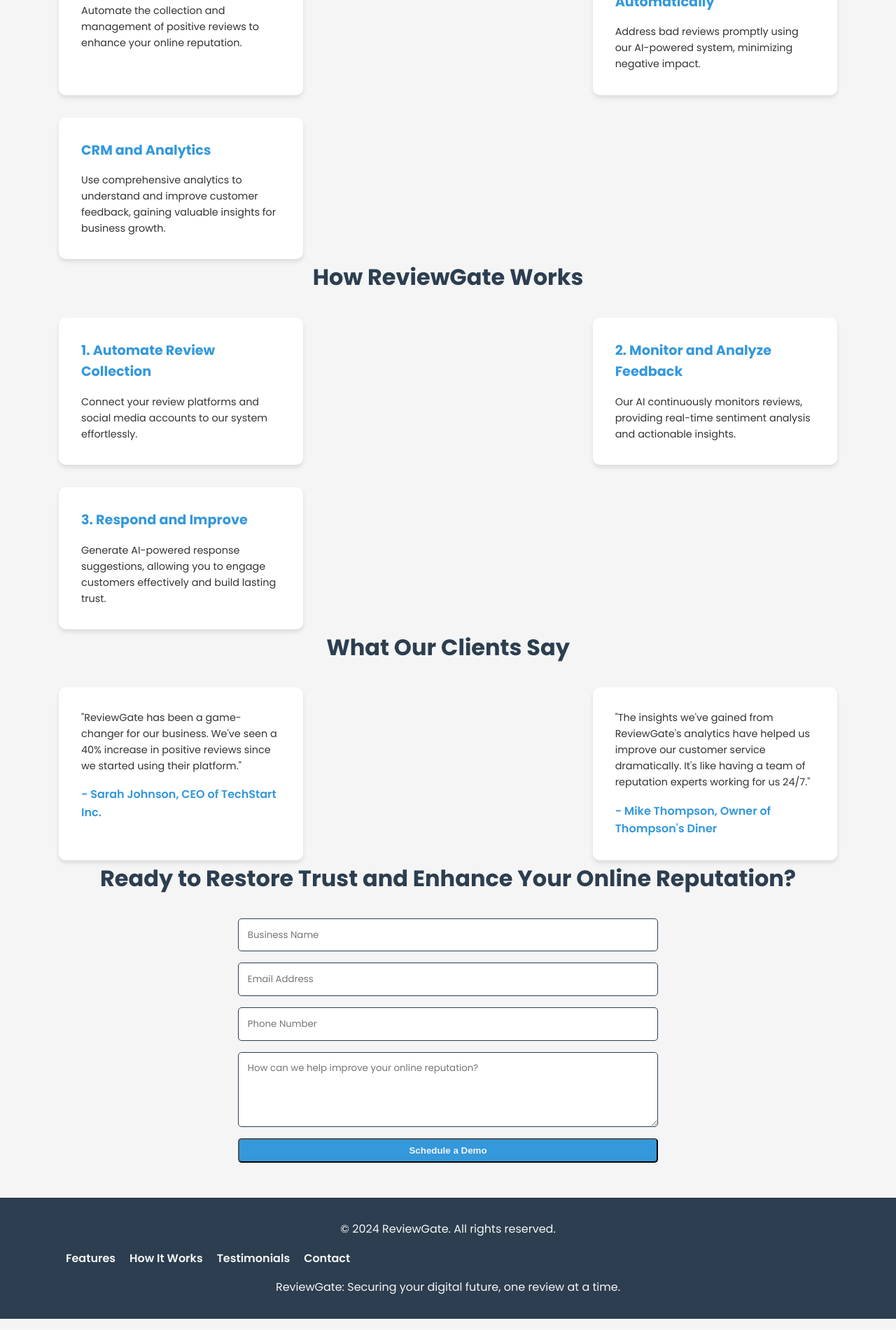
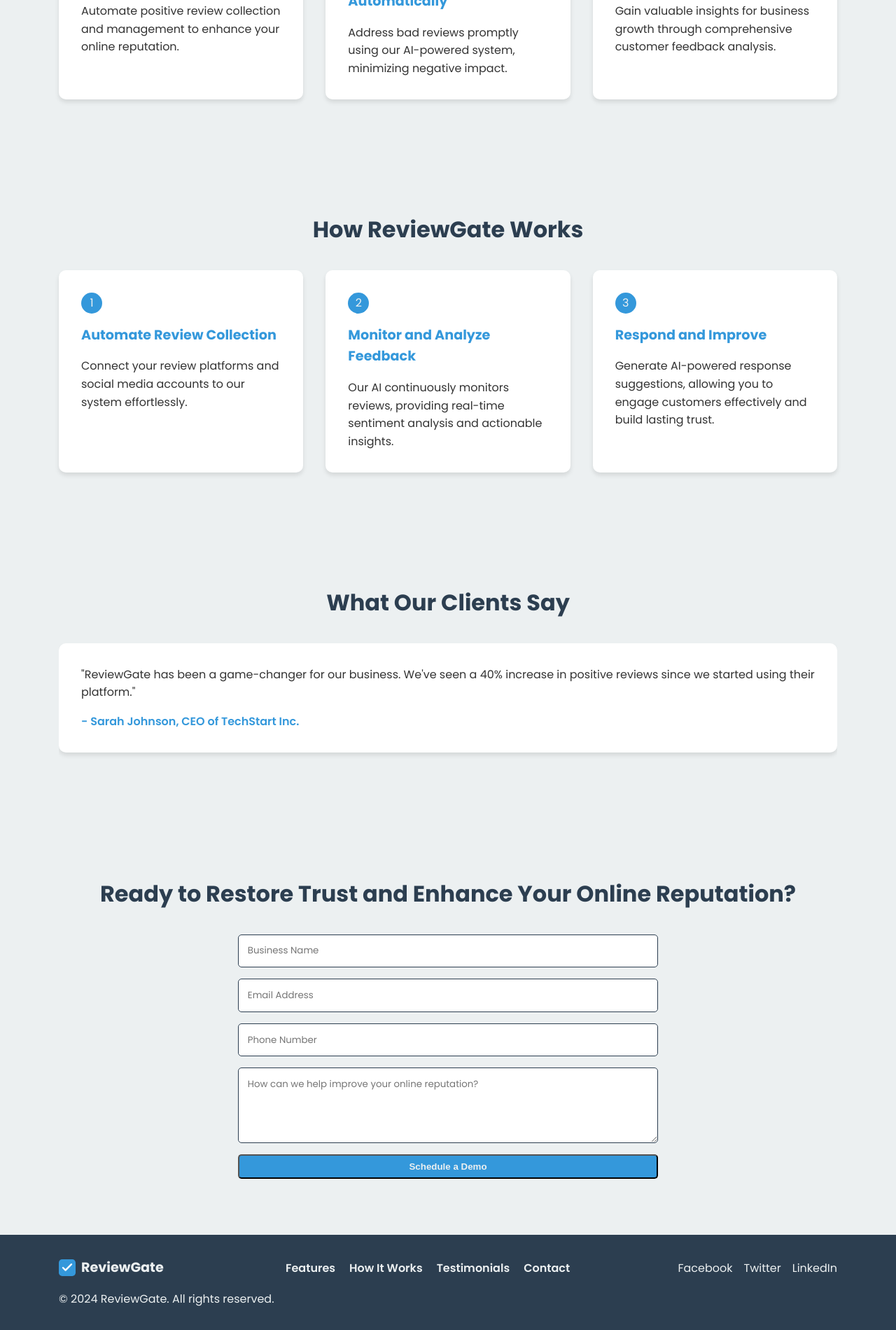
Before and after one commit to lawrence18365/trustguard, a plain HTML site: page index.html in a window 1280 px wide. Shown: the part 628-2528 px from the top of the page at 70% size. Drawn offline with Linux system fonts and the light colour scheme.

Commit message:
Update index.html

```diff
--- a/index.html
+++ b/index.html
@@ -9,7 +9,9 @@
         :root {
             --primary: #3498db;
             --secondary: #2c3e50;
-            --light: #f5f5f5;
+            --accent: #e74c3c;
+            --light: #ecf0f1;
+            --dark: #34495e;
             --text: #333333;
         }
 
@@ -40,6 +42,7 @@
             width: 100%;
             top: 0;
             z-index: 1000;
+            box-shadow: 0 2px 5px rgba(0,0,0,0.1);
         }
 
         nav {
@@ -116,8 +119,8 @@
             margin: 0 auto 2rem;
         }
 
-        main {
-            padding: 50px 0;
+        main section {
+            padding: 80px 0;
         }
 
         h2 {
@@ -127,15 +130,13 @@
             margin-bottom: 2rem;
         }
 
-        .features, .steps, .testimonials {
-            display: flex;
-            flex-wrap: wrap;
-            justify-content: space-between;
+        .feature-grid, .steps-grid {
+            display: grid;
+            grid-template-columns: repeat(auto-fit, minmax(250px, 1fr));
             gap: 2rem;
         }
 
         .feature-card, .step-card, .testimonial-card {
-            flex-basis: calc(33.333% - 1.33rem);
             background-color: #fff;
             padding: 2rem;
             border-radius: 10px;
@@ -143,7 +144,7 @@
             transition: transform 0.3s ease, box-shadow 0.3s ease;
         }
 
-        .feature-card:hover, .step-card:hover, .testimonial-card:hover {
+        .feature-card:hover, .step-card:hover {
             transform: translateY(-5px);
             box-shadow: 0 6px 12px rgba(0,0,0,0.15);
         }
@@ -154,31 +155,16 @@
             font-size: 1.2rem;
         }
 
-        .feature-card p, .step-card p, .testimonial-card p {
-            font-size: 0.9rem;
-        }
-
-        .testimonial-card cite {
-            display: block;
-            margin-top: 1rem;
-            font-style: normal;
-            font-weight: 600;
-            color: var(--primary);
-        }
-
-        @media (max-width: 768px) {
-            nav ul {
-                display: none;
-            }
-            .hero h1 {
-                font-size: 2rem;
-            }
-            .hero p {
-                font-size: 1rem;
-            }
-            .feature-card, .step-card, .testimonial-card {
-                flex-basis: 100%;
-            }
+        .step-number {
+            display: inline-block;
+            width: 30px;
+            height: 30px;
+            background-color: var(--primary);
+            color: var(--light);
+            border-radius: 50%;
+            text-align: center;
+            line-height: 30px;
+            margin-bottom: 1rem;
         }
     </style>
 </head>
@@ -201,30 +187,33 @@
         </nav>
     </header>
 
+    <main>
         <section class="hero">
             <div class="container">
-            <h1>Restoring Trust for Small and Medium Enterprises</h1>
-            <p>We help SMEs struggling with bad reviews regain trust and build a positive online reputation. Our AI-powered solution automates review management, boosts positive feedback, and provides valuable customer insights.</p>
-            <a href="#contact" class="cta-button">Schedule a Demo</a>
+                <h1>Restore Trust and Boost Your Online Reputation</h1>
+                <p>ReviewGate helps SMEs overcome bad reviews, automate reputation management, and gain valuable customer insights.</p>
+                <a href="#contact" class="cta-button">Start Your Free Trial</a>
             </div>
         </section>
 
-    <main>
         <section id="features">
             <div class="container">
                 <h2>What We Do</h2>
-                <div class="features">
+                <div class="feature-grid">
                     <div class="feature-card">
+                        <i class="icon-boost"></i>
                         <h3>Boost Reviews</h3>
-                        <p>Automate the collection and management of positive reviews to enhance your online reputation.</p>
+                        <p>Automate positive review collection and management to enhance your online reputation.</p>
                     </div>
                     <div class="feature-card">
+                        <i class="icon-manage"></i>
                         <h3>Manage Reviews Automatically</h3>
                         <p>Address bad reviews promptly using our AI-powered system, minimizing negative impact.</p>
                     </div>
                     <div class="feature-card">
+                        <i class="icon-analytics"></i>
                         <h3>CRM and Analytics</h3>
-                        <p>Use comprehensive analytics to understand and improve customer feedback, gaining valuable insights for business growth.</p>
+                        <p>Gain valuable insights for business growth through comprehensive customer feedback analysis.</p>
                     </div>
                 </div>
             </div>
@@ -232,17 +221,20 @@
 <section id="how-it-works">
             <div class="container">
                 <h2>How ReviewGate Works</h2>
-                <div class="steps">
+                <div class="steps-grid">
                     <div class="step-card">
-                        <h3>1. Automate Review Collection</h3>
+                        <span class="step-number">1</span>
+                        <h3>Automate Review Collection</h3>
                         <p>Connect your review platforms and social media accounts to our system effortlessly.</p>
                     </div>
                     <div class="step-card">
-                        <h3>2. Monitor and Analyze Feedback</h3>
+                        <span class="step-number">2</span>
+                        <h3>Monitor and Analyze Feedback</h3>
                         <p>Our AI continuously monitors reviews, providing real-time sentiment analysis and actionable insights.</p>
                     </div>
                     <div class="step-card">
-                        <h3>3. Respond and Improve</h3>
+                        <span class="step-number">3</span>
+                        <h3>Respond and Improve</h3>
                         <p>Generate AI-powered response suggestions, allowing you to engage customers effectively and build lasting trust.</p>
                     </div>
                 </div>
@@ -252,7 +244,7 @@
         <section id="testimonials">
             <div class="container">
                 <h2>What Our Clients Say</h2>
-                <div class="testimonials">
+                <div class="testimonial-slider">
                     <div class="testimonial-card">
                         <p>"ReviewGate has been a game-changer for our business. We've seen a 40% increase in positive reviews since we started using their platform."</p>
                         <cite>- Sarah Johnson, CEO of TechStart Inc.</cite>
@@ -281,7 +273,14 @@
 
     <footer>
         <div class="container">
-            <p>&copy; 2024 ReviewGate. All rights reserved.</p>
+            <div class="footer-content">
+                <div class="footer-logo">
+                    <svg viewBox="0 0 40 40" fill="none" xmlns="http://www.w3.org/2000/svg">
+                        <rect width="40" height="40" rx="8" fill="#3498db"/>
+                        <path d="M10 20L16 26L30 12" stroke="#FFFFFF" stroke-width="4" stroke-linecap="round" stroke-linejoin="round"/>
+                    </svg>
+                    ReviewGate
+                </div>
                 <nav>
                     <ul>
                         <li><a href="#features">Features</a></li>
@@ -290,11 +289,37 @@
                         <li><a href="#contact">Contact</a></li>
                     </ul>
                 </nav>
-            <p>ReviewGate: Securing your digital future, one review at a time.</p>
+                <div class="social-links">
+                    <a href="#" class="social-icon">Facebook</a>
+                    <a href="#" class="social-icon">Twitter</a>
+                    <a href="#" class="social-icon">LinkedIn</a>
+                </div>
+            </div>
+            <p>&copy; 2024 ReviewGate. All rights reserved.</p>
         </div>
     </footer>
+    <style>
+        .testimonial-slider {
+            display: flex;
+            overflow-x: auto;
+            scroll-snap-type: x mandatory;
+            gap: 2rem;
+            padding-bottom: 1rem;
+        }
 
-    <style>
+        .testimonial-card {
+            flex: 0 0 100%;
+            scroll-snap-align: start;
+        }
+
+        .testimonial-card cite {
+            display: block;
+            margin-top: 1rem;
+            font-style: normal;
+            font-weight: 600;
+            color: var(--primary);
+        }
+
         form {
             display: flex;
             flex-direction: column;
@@ -314,36 +339,61 @@
             background-color: var(--secondary);
             color: var(--light);
             padding: 2rem 0;
-            text-align: center;
         }
 
-        footer nav ul {
-            justify-content: center;
-            margin: 1rem 0;
+        .footer-content {
+            display: flex;
+            justify-content: space-between;
+            align-items: center;
+            margin-bottom: 1rem;
         }
 
-        footer nav ul li {
-            margin: 0 10px;
+        .footer-logo {
+            display: flex;
+            align-items: center;
+            font-size: 1.2rem;
+            font-weight: 700;
         }
 
-        footer nav ul li a {
+        .footer-logo svg {
+            width: 24px;
+            height: 24px;
+            margin-right: 8px;
+        }
+
+        .social-links {
+            display: flex;
+            gap: 1rem;
+        }
+
+        .social-icon {
             color: var(--light);
             text-decoration: none;
+            transition: color 0.3s ease;
+        }
+
+        .social-icon:hover {
+            color: var(--primary);
         }
 
         @media (max-width: 768px) {
-            .feature-card, .step-card, .testimonial-card {
-                flex-basis: 100%;
+            nav ul {
+                display: none;
+            }
+
+            .hero h1 {
+                font-size: 2rem;
+            }
+
+            .hero p {
+                font-size: 1rem;
+            }
+
+            .footer-content {
+                flex-direction: column;
+                gap: 1rem;
             }
         }
     </style>
-
-    <script>
-        document.getElementById('leadForm').addEventListener('submit', function(e) {
-            e.preventDefault();
-            alert('Thank you for your interest! We will be in touch shortly to schedule your demo.');
-            this.reset();
-        });
-    </script>
 </body>
 </html>
```
Lines whose indentation alone changed are shown as unchanged.
